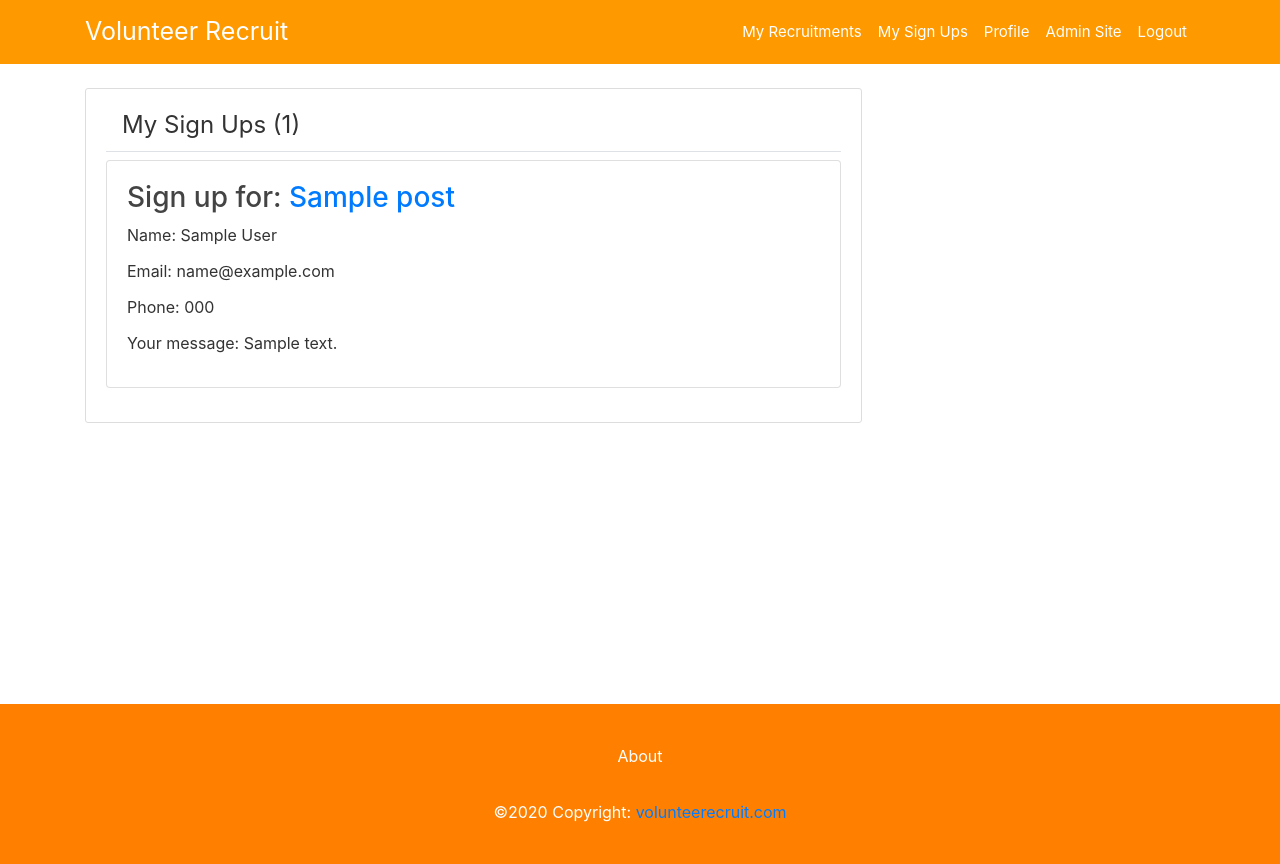
After one commit to JiaqiWang18/volunteerecruit, a Django app: page /my-sign-ups/ in a window 1280 px wide. The commit adds this page. Run offline with Django 3.2, Linux system fonts and the light colour scheme; a user stored in the database is signed in; tables that the repository leaves empty hold one stand-in row (values such as "Sample post"); some libraries are stand-ins or nearby versions.

Commit message:
display sign ups

```diff
--- a/blog/templates/blog/base.html
+++ b/blog/templates/blog/base.html
@@ -35,6 +35,7 @@
                     <div class="navbar-nav">
                         {% if user.is_authenticated %}
                         <a class="nav-item nav-link" href="{% url 'my-recruitments' %}">My Recruitments</a>
+                        <a class="nav-item nav-link" href="{% url 'my-signups' %}">My Sign Ups</a>
                         <a class="nav-item nav-link" href="{% url 'profile' %}">Profile</a>
                             {% if user.is_superuser or user.is_staff %}
                             <a class="nav-item nav-link" href="{% url 'admin:index' %}">Admin Site</a>
--- a/blog/views.py
+++ b/blog/views.py
@@ -88,7 +88,6 @@ def create_post(request):
         if form.is_valid():
             # file is saved
             form.instance.author = request.user
-            print(request.FILES)
             form.save()
             return redirect('blog-home')
     else:
--- a/djangoBlog/urls.py
+++ b/djangoBlog/urls.py
@@ -31,6 +31,8 @@ urlpatterns = [
     path('logout/', auth_views.LogoutView.as_view(template_name= 'users/logout.html'), name="logout"),
     path('profile/', user_views.profile, name="profile"),
     path('recruitments/',user_views.manage_recruitments, name="my-recruitments"),
+    path('my-sign-ups/', user_views.manage_signups, name="my-signups"),
+
     #password reset
     path('password-reset/', auth_views.PasswordResetView.as_view(template_name='users/password_reset.html'), name="password_reset"),
     path('password-reset/done/', auth_views.PasswordResetDoneView.as_view(template_name='users/password_reset_done.html'),name="password_reset_done"),
@@ -43,7 +45,8 @@ urlpatterns = [
     path('', include('blog.urls')), #leave first param empty if home page is the path being routed to
 
     #signups
-    path('signup/<int:pk>/',create_signup, name="new-signup")
+    path('signup/<int:pk>/',create_signup, name="new-signup"),
+
 ]
 
 if settings.DEBUG:
--- a/signups/models.py
+++ b/signups/models.py
@@ -1,14 +1,18 @@
 from django.db import models
 from phone_field import PhoneField
 from blog.models import Post
+from django.contrib.auth.models import User
 
 class SignUp(models.Model):
     firstname = models.CharField(max_length=100,verbose_name="First Name")
     lastname = models.CharField(max_length=100, verbose_name="Last Name")
     email = models.EmailField(max_length=70,null= True,help_text="Contact email address")
     phone = PhoneField(help_text='Contact phone number',null= True, blank = True)
-    message =  models.TextField(help_text="Message to the recruitor",null=True, blank=True)
+    message = models.TextField(help_text="Message to the recruitor",null=True, blank=True)
+
+    #relationships
     post = models.ForeignKey(Post, on_delete=models.CASCADE)
+    author = models.ForeignKey(User, on_delete=models.CASCADE, null=True)
 
     def __str__(self):
         return f"{self.firstname} {self.lastname}'s signup for {self.post.title}"
--- /dev/null
+++ b/users/templates/users/manage_signups.html
@@ -0,0 +1,47 @@
+{% extends "blog/base.html" %}
+{% load crispy_forms_tags %}
+{% block content %}
+<div class="content-section col-width">
+    <legend class="border-bottom mt-2">
+         <div class="row  mb-2">
+            <div class="col-7 ml-3">
+               My Sign Ups ({{page_obj.paginator.count}})
+            </div>
+        </div>
+    </legend>
+    {% for signup in page_obj %}
+    <div class="card mb-4">
+        <div class="card-body">
+            <h3>Sign up for: <a href="{% url 'post-detail' signup.post.id %}">{{signup.post.title}}</a></h3>
+            <p class="card-title">Name: {{signup.firstname}} {{signup.lastname}}</p>
+            <p class="card-title">Email: {{signup.email}}</p>
+            <p class="card-title">Phone: {{signup.phone}}</p>
+            {% if signup.message %}
+                <p class="card-title">Your message: {{signup.message}}</p>
+            {% endif %}
+        </div>
+    </div>
+
+    {% endfor %}
+    {% if page_obj.paginator.num_pages > 1 %}
+        {% if page_obj.has_previous %}
+            <a class = "btn btn-outline-info mb-4" href="?page=1">First</a>
+            <a class = "btn btn-outline-info mb-4" href="?page={{ page_obj.previous_page_number }}">Previous</a>
+        {% endif %}
+
+        {% for num in page_obj.paginator.page_range %}
+            {% if page_obj.number == num %}
+                <a class = "btn btn-info mb-4" href="?page={{ num }}">{{ num }}</a>
+            {% elif num > page_obj.number|add:'-3' and num < page_obj.number|add:'3'%}
+                <a class = "btn btn-outline-info mb-4" href="?page={{ num }}">{{ num }}</a>
+            {% endif %}
+        {% endfor %}
+
+         {% if page_obj.has_next %}
+                <a class = "btn btn-outline-info mb-4" href="?page={{ page_obj.next_page_number }}">Next</a>
+                <a class = "btn btn-outline-info mb-4" href="?page={{ page_obj.paginator.num_pages }}">Last</a>
+         {% endif %}
+    {% endif %}
+</div>
+
+{% endblock content %}
--- a/users/views.py
+++ b/users/views.py
@@ -1,9 +1,10 @@
 from django.shortcuts import render,redirect
 from django.contrib import messages
 from django.contrib.auth.decorators import login_required
+from django.core.paginator import Paginator
 from .forms import UserRegisterForm, UserUpdateForm, ProfileUpdateForm
+from signups.models import SignUp
 from blog.models import Post
-from django.core.paginator import Paginator
 
 # register form view
 def register(request):
@@ -51,3 +52,14 @@ def manage_recruitments(request):
     context = {"page_obj":page_obj}
 
     return render(request,'users/manage_recruitments.html',context)
+
+@login_required
+def manage_signups(request):
+    contact_list = SignUp.objects.filter(author=request.user)
+    paginator = Paginator(contact_list, 5)
+    page_number = request.GET.get('page')
+    page_obj = paginator.get_page(page_number)
+
+    context = {"page_obj":page_obj}
+
+    return render(request,'users/manage_signups.html',context)
```
Also changed, not shown: signups/views.py (+6 -1 lines).
